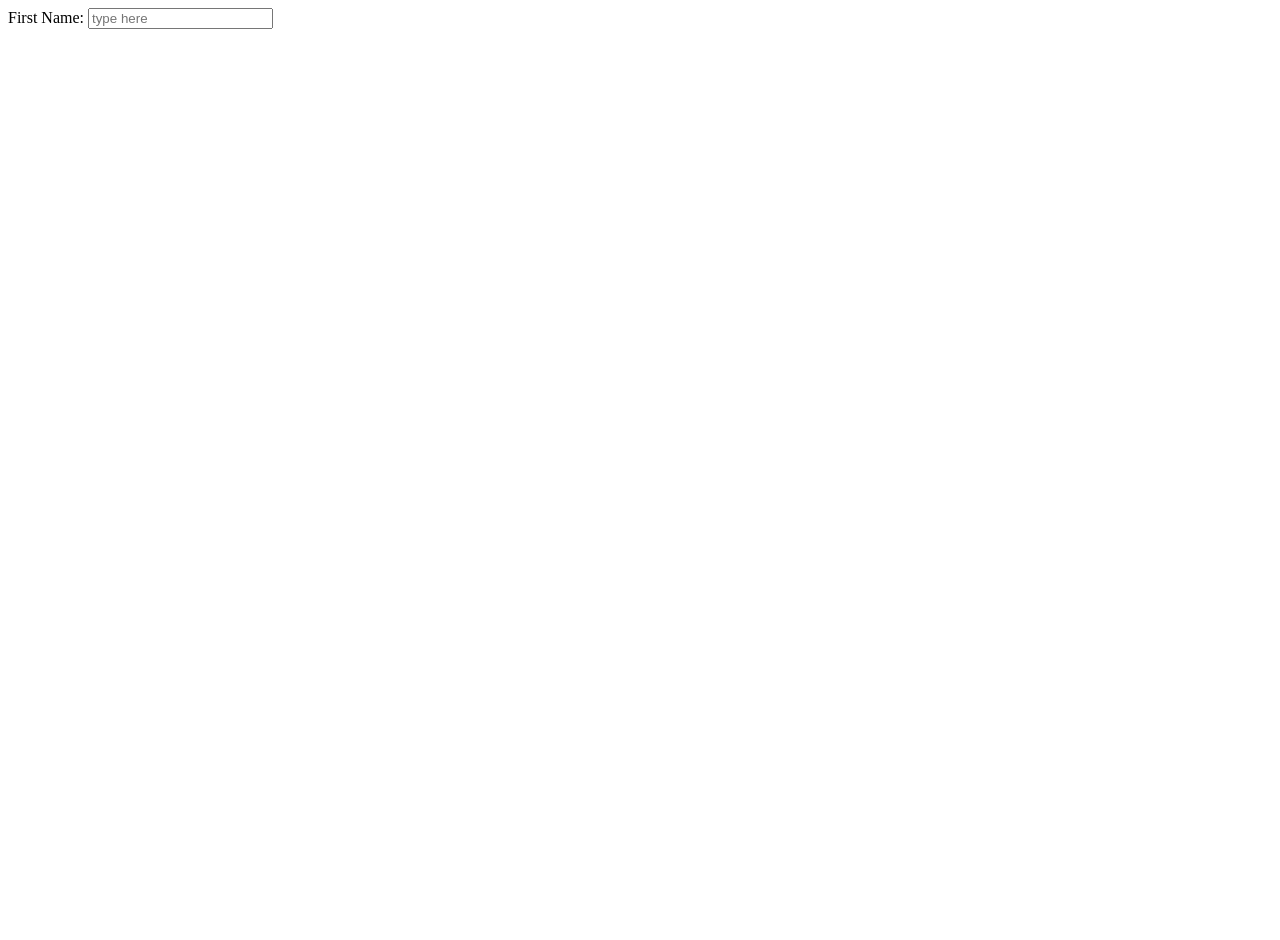
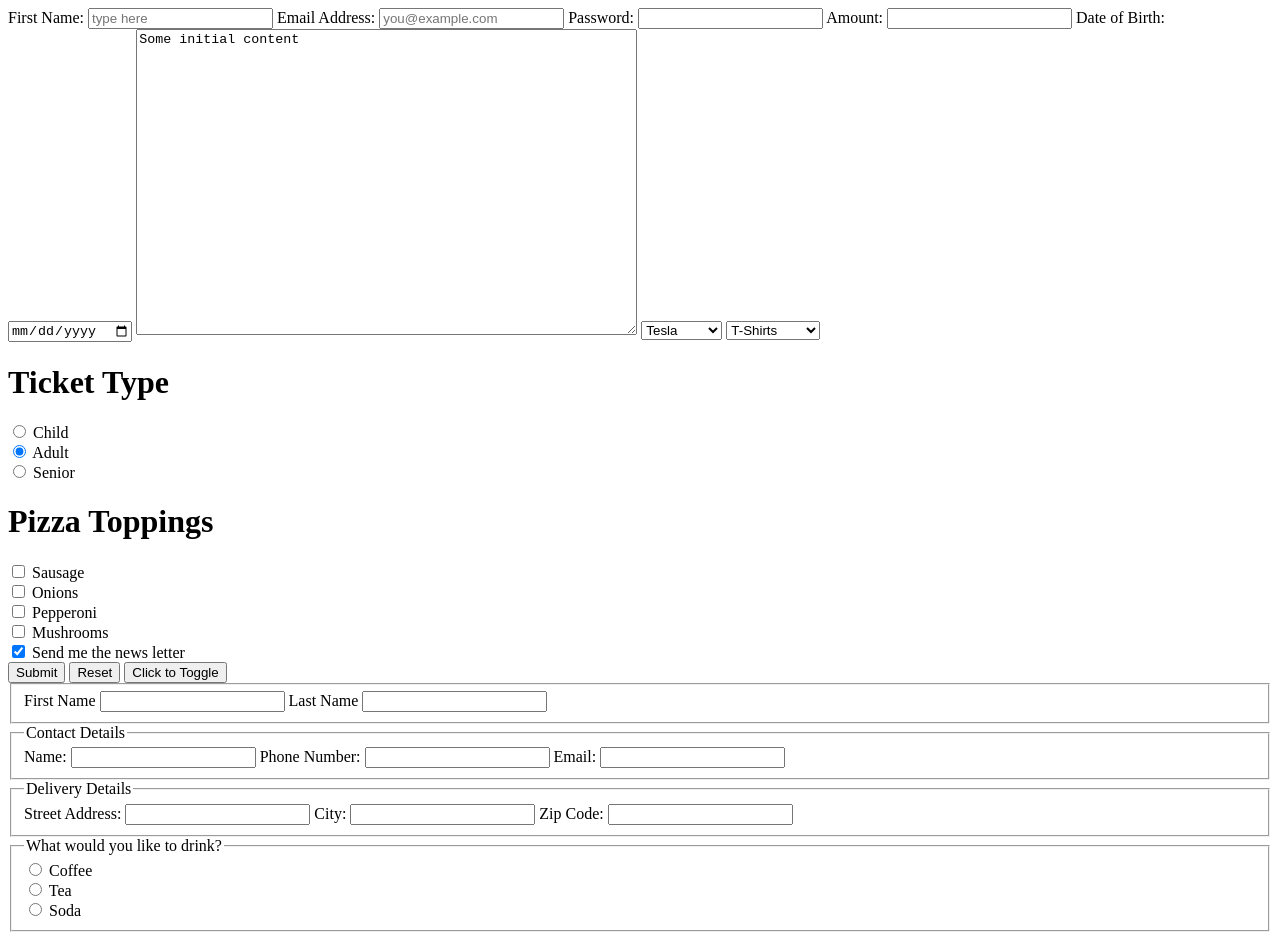
Before and after one commit to Eveieve/JS-playground, a plain HTML site: page CSS/form.html in a window 1280 px wide. Before the commit the page ends 800 px from the top, so only its background shows below. Drawn offline with Linux system fonts and the light colour scheme.

Commit message:
Form basics 2

```diff
--- a/CSS/form.html
+++ b/CSS/form.html
@@ -1,20 +1,157 @@
 <!DOCTYPE html>
 <html lang="en">
+
 <head>
   <meta charset="UTF-8" />
   <meta http-equiv="X-UA-Compatible" content="IE=edge" />
   <meta name="viewport" content="width=device-width, initial-scale=1.0" />
   <title>Document</title>
 </head>
+
 <body>
   <form action="example.com/path" method="post">
     <label for="first_name">First Name:</label>
-      <input
-        type="text"
-        id="first_name"
-        placeholder="type here"
-        name="first_name"
-      />
+    <input type="text" id="first_name" placeholder="type here" name="first_name" />
+    <label for="user_email">Email Address:</label>
+    <input type="email" id="user_email" name="email" placeholder="you@example.com">
+    <label for="user_password">Password:</label>
+    <input type="password" id="user_password" name="password">
+    <label for="amount">Amount:</label>
+    <input type="number" id="amount" name="amount">
+    <label for="dob">Date of Birth:</label>
+    <input type="date" id="dob" name="dob">
+
+    <!-- </form> -->
+    <textarea name="" id="" cols="60" rows="20">Some initial content</textarea>
+    <select name="Car" id="">
+      <option value="mercedes">Mercedes</option>
+      <option value="tesla" selected>Tesla</option>
+      <option value="volvo">Volvo</option>
+      <option value="bmw">BMW</option>
+      <option value="mini">Mini</option>
+      <option value="ford">Ford</option>
+    </select>
+
+    <select name="fashion">
+      <optgroup label="Clothing">
+        <option value="t_shirt">T-Shirts</option>
+        <option value="sweater">Sweaters</option>
+        <option value="coats">Coats</option>
+      </optgroup>
+      <optgroup label="Foot Wear">
+        <option value="sneakers">Sneakers</option>
+        <option value="boots">Boots</option>
+        <option value="sandals">Sandals</option>
+      </optgroup>
+    </select>
+
+    <h1>Ticket Type</h1>
+    <div>
+      <input type="radio" id="child" name="ticket_type" value="child">
+      <label for="child">Child</label>
+    </div>
+
+    <div>
+      <input type="radio" id="adult" name="ticket_type" value="adult" checked>
+      <label for="adult">Adult</label>
+    </div>
+
+    <div>
+      <input type="radio" id="senior" name="ticket_type" value="senior">
+      <label for="senior">Senior</label>
+    </div>
+
+    <h1>Pizza Toppings</h1>
+
+    <div>
+      <input type="checkbox" id="sausage" name="topping" value="sausage">
+      <label for="sausage">Sausage</label>
+    </div>
+
+    <div>
+      <input type="checkbox" id="onions" name="topping" value="onions">
+      <label for="onions">Onions</label>
+    </div>
+
+    <div>
+      <input type="checkbox" id="pepperoni" name="topping" value="pepperoni">
+      <label for="pepperoni">Pepperoni</label>
+    </div>
+
+    <div>
+      <input type="checkbox" id="mushrooms" name="topping" value="mushrooms">
+      <label for="mushrooms">Mushrooms</label>
+    </div>
+
+    <div>
+      <input type="checkbox" id="newsletter" name="news_letter" checked>
+      <label for="newsletter">Send me the news letter</label>
+    </div>
+
+    <!-- Buttons -->
+
+    <button type="submit">Submit</button>
+    <button type="reset">Reset</button>
+    <button type="button">Click to Toggle</button>
   </form>
+
+  <!-- Organizing Elements -->
+  <fieldset>
+    <label for="first_name">First Name</label>
+    <input type="text" id="first_name" name="first_name">
+
+    <label for="last_name">Last Name</label>
+    <input type="text" id="last_name" name="last_name">
+  </fieldset>
+
+
+  <fieldset>
+    <legend>Contact Details</legend>
+    <!-- legend elements always come directly after an opening fieldset tag -->
+    <label for="name">Name:</label>
+    <input type="text" id="name" name="name">
+
+    <label for="phone_number">Phone Number:</label>
+    <input type="tel" id="phone_number" name="phone_number">
+
+    <label for="email">Email:</label>
+    <input type="email" id="email" name="email">
+  </fieldset>
+
+  <fieldset>
+    <legend>Delivery Details</legend>
+
+    <label for="street_address">Street Address:</label>
+    <input type="text" id="street_address" name="street_address">
+
+    <label for="city">City:</label>
+    <input type="text" id="city" name="city">
+
+    <label for="zip_code">Zip Code:</label>
+    <input type="text" id="zip_code" name="zip_code">
+  </fieldset>
+
+  <!-- Grouping radio buttons and using legend to tell the user what it's for
+ -->
+  <fieldset>
+    <legend>What would you like to drink?</legend>
+
+    <div>
+      <input type="radio" name="drink" id="coffee" value="coffee">
+      <label for="coffee">Coffee</label>
+    </div>
+
+    <div>
+      <input type="radio" name="drink" id="tea" value="tea">
+      <label for="tea">Tea</label>
+    </div>
+
+    <div>
+      <input type="radio" name="drink" id="soda" value="soda">
+      <label for="soda">Soda</label>
+    </div>
+  </fieldset>
+
 </body>
+
 </html>
```
Lines whose indentation alone changed are shown as unchanged.
